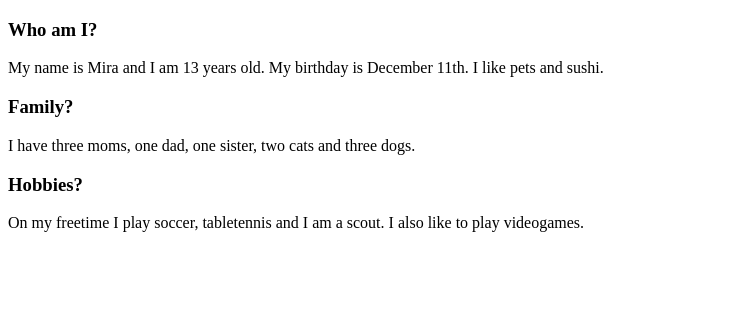
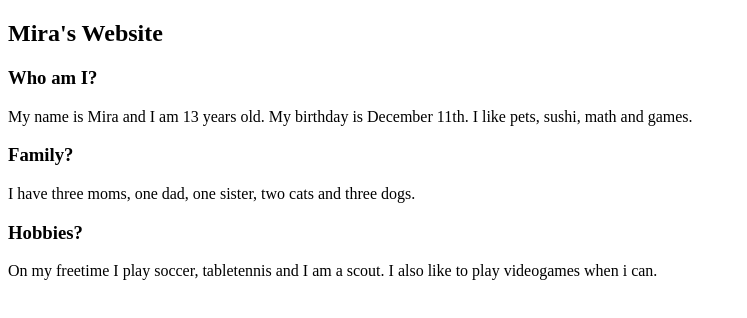
Before and after one commit to mioytrgawer123/Miras-repo, a plain HTML site: page index.html in a window 1280 px wide. Shown: the whole page, without its empty margins (0-747 px from the left). Drawn offline with Linux system fonts and the light colour scheme.

Commit message:
Update index.html

```diff
--- a/index.html
+++ b/index.html
@@ -5,8 +5,15 @@
         <link rel="stylesheet" href="main.css"
         type="text/css">
         <meta charset="utf-8">
+
     </head>
+
     <body>
+
+        <!-- This is the section for the title -->
+        <section>
+            <h1>Mira's Website</h1>
+        </section>
 
             <section class="nav">   </section>
 
@@ -14,15 +21,27 @@
 
             <section id="about" class="about">   </section>
 
-        <section id="projects" class="projects">
-        </section>
+            <section id="projects" class="projects">   </section>
 
             <section id="skills" class="skills">   </section>
 
-        <section>   </section>
+        <!-- This is the section for "who am i?" -->
+        <section>
+            <h3>Who am I?</h3>
+            <p>My name is Mira and I am 13 years old. My birthday is December 11th. I like pets, sushi, math and games.</p>
+        </section>
 
-        <p> <h3>Who am I?</h3>My name is Mira and I am 13 years old. My birthday is December 11th. I like pets and sushi.</p>
-        <p> <h3>Family?</h3>I have three moms, one dad, one sister, two cats and three dogs.</p>
-        <p> <h3>Hobbies?</h3>On my freetime I play soccer, tabletennis and I am a scout. I also like to play videogames.</p>
+        <!-- This is the section for "Family?" -->
+        <section>
+            <h3>Family?</h3>
+            <p>I have three moms, one dad, one sister, two cats and three dogs.</p>
+        </section>
+
+        <!-- This is the section for "Hobbies?" -->
+        <section>
+            <h3>Hobbies?</h3>
+            <p>On my freetime I play soccer, tabletennis and I am a scout. I also like to play videogames when i can.</p>
+        </section>
+
     </body>
 </html>
```
Lines whose indentation alone changed are shown as unchanged.
